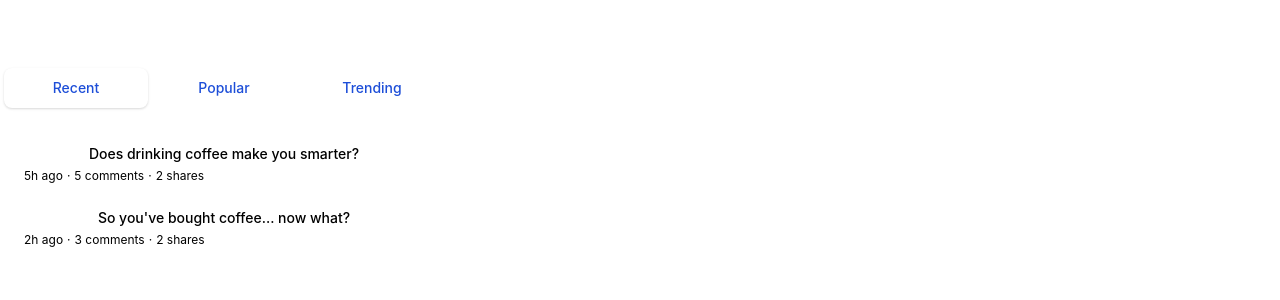
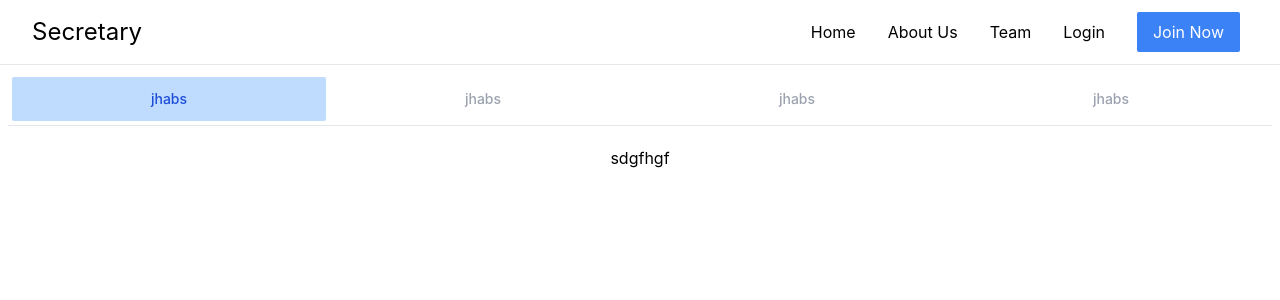
Before and after one commit to go367it/To-Do-App, a React (Create React App) app: page /tasks in a window 1280 px wide. Shown: the top 300 px of the page. Built offline with nearby package versions, Linux system fonts and the light colour scheme.

Commit message:
added tabs usind tailwing and headless ui

```diff
--- a/package.json
+++ b/package.json
@@ -13,8 +13,10 @@
     "postcss": "7",
     "react": "^17.0.2",
     "react-dom": "^17.0.2",
+    "react-redux": "^7.2.5",
     "react-router-dom": "^5.3.0",
     "react-scripts": "4.0.3",
+    "redux": "^4.1.1",
     "tailwindcss": "npm:@tailwindcss/postcss7-compat",
     "web-vitals": "^1.0.1"
   },
--- a/src/App.js
+++ b/src/App.js
@@ -5,6 +5,7 @@ import {
   Route
 } from "react-router-dom"
 
+import Navbar from './components/Navbar'
 import Homepage from './pages/Homepage'
 import Signup from './pages/Signup'
 import Login from './pages/Login'
@@ -14,6 +15,7 @@ function App() {
   return (
     <div className="App">
       <Router>
+        <Navbar />
         <Switch>
           <Route path='/' exact component={Homepage} />
           <Route path='/signup' exact component={Signup} />
--- a/src/components/Navbar.js
+++ b/src/components/Navbar.js
@@ -1,158 +1,78 @@
-import React,{Fragment} from 'react'
-import { Disclosure, Menu, Transition } from '@headlessui/react'
-import { BellIcon, MenuIcon, XIcon } from '@heroicons/react/outline'
-
-const navigation = [
-    { name: 'Dashboard', href: '#', current: true },
-    { name: 'Team', href: '#', current: false },
-    { name: 'Projects', href: '#', current: false },
-    { name: 'Calendar', href: '#', current: false },
-  ]
-
-  function classNames(...classes) {
-    return classes.filter(Boolean).join(' ')
-  }
+import React from 'react'
+import {MenuIcon} from '@heroicons/react/outline'
+import {Link} from 'react-router-dom'
 
 const Navbar = () => {
+    const toggleMenu = () =>{
+        // menu.classList.toggle('hidden')
+        document.querySelector('.mobile-menu').classList.toggle('hidden')
+    }
+
     return (
-        <div>
-            <Disclosure as="nav" className="bg-blue-600">
-      {({ open }) => (
-        <>
-          <div className="max-w-7xl mx-auto px-2 sm:px-6 lg:px-8">
-            <div className="relative flex items-center justify-between h-16">
-              <div className="absolute inset-y-0 left-0 flex items-center sm:hidden">
-                {/* Mobile menu button*/}
-                <Disclosure.Button className="inline-flex items-center justify-center p-2 rounded-md text-gray-400 hover:text-white hover:bg-gray-700 focus:outline-none focus:ring-2 focus:ring-inset focus:ring-white">
-                  <span className="sr-only">Open main menu</span>
-                  {open ? (
-                    <XIcon className="block h-6 w-6" aria-hidden="true" />
-                  ) : (
-                    <MenuIcon className="block h-6 w-6" aria-hidden="true" />
-                  )}
-                </Disclosure.Button>
-              </div>
-              <div className="flex-1 flex items-center justify-center sm:items-stretch sm:justify-start">
-                <div className="flex-shrink-0 flex items-center">
-                  <img
-                    className="block lg:hidden h-8 w-auto"
-                    src="https://tailwindui.com/img/logos/workflow-mark-indigo-500.svg"
-                    alt="Workflow"
-                  />
-                  <img
-                    className="hidden lg:block h-8 w-auto"
-                    src="https://tailwindui.com/img/logos/workflow-logo-indigo-500-mark-white-text.svg"
-                    alt="Workflow"
-                  />
+      <div>
+        <div className="py-3">
+
+            <div className="flex justify-between w-screen">
+
+                <div className="primary ml-8 flex items-center gap-4 md:gap-6">
+                    <Link to='/'>
+                      <h2 className="text-2xl md:text-2xl">Secretary</h2>
+                    </Link>
                 </div>
-                <div className="hidden sm:block sm:ml-6">
-                  <div className="flex space-x-4">
-                    {navigation.map((item) => (
-                      <a
-                        key={item.name}
-                        href={item.href}
-                        className={classNames(
-                          item.current ? 'bg-gray-900 text-white' : 'text-gray-300 hover:bg-gray-700 hover:text-white',
-                          'px-3 py-2 rounded-md text-sm font-medium'
-                        )}
-                        aria-current={item.current ? 'page' : undefined}
-                      >
-                        {item.name}
-                      </a>
-                    ))}
-                  </div>
+
+                <div className="secondary hidden md:flex items-center gap-8">
+
+                    <a>Home</a>
+                    <a>About Us</a>
+                    <a>Team</a>
+                    <a>Login</a>
+
+                    <button className="bg-blue-500 py-2 px-4 rounded-sm mr-10 text-white
+                    hover:bg-blue-600 transition duration-300 ease-in-out">
+                        Join Now
+                    </button>
+
                 </div>
-              </div>
-              <div className="absolute inset-y-0 right-0 flex items-center pr-2 sm:static sm:inset-auto sm:ml-6 sm:pr-0">
-                <button
-                  type="button"
-                  className="bg-gray-800 p-1 rounded-full text-gray-400 hover:text-white focus:outline-none focus:ring-2 focus:ring-offset-2 focus:ring-offset-gray-800 focus:ring-white"
-                >
-                  <span className="sr-only">View notifications</span>
-                  <BellIcon className="h-6 w-6" aria-hidden="true" />
+
+                {/* for mobile view hamburger button */}
+                <div className="md:hidden flex items-center h-12 w-12 mr-3">
+                    <button onClick={()=>toggleMenu()} className="mobile-menu-button py-2 px-3 focus:ring-2 focus:ring-gray-600 rounded-sm">
+                        <MenuIcon className="block h-6 w-6" />
+                    </button>
+                </div>
+
+            </div>
+
+            {/* list for mobile view */}
+            <div className="mobile-menu hidden md:hidden p-5 w-screen" toggle="hidden">
+
+                <button className="bg-gray-100 my-2 w-full py-2 px-4 rounded-sm mr-10
+                    hover:bg-gray-300 transition duration-300 ease-in-out">
+                    Home
+                </button>
+                <button className="bg-gray-100 my-2 w-full py-2 px-4 rounded-sm mr-10
+                    hover:bg-gray-300 transition duration-300 ease-in-out">
+                    About Us
+                </button>
+                <button className="bg-gray-100 my-2 w-full py-2 px-4 rounded-sm mr-10
+                    hover:bg-gray-300 transition duration-300 ease-in-out">
+                    Team
+                </button>
+                <button className="bg-gray-100 my-2 w-full py-2 px-4 rounded-sm mr-10
+                    hover:bg-gray-300 transition duration-300 ease-in-out">
+                    Login
+                </button>
+                <button className="bg-blue-500 my-2 w-full py-2 px-4 rounded-lg mr-10 text-white
+                    hover:bg-blue-600 transition duration-300 ease-in-out">
+                    Join Now
                 </button>
 
-                {/* Profile dropdown */}
-                <Menu as="div" className="ml-3 relative">
-                  <div>
-                    <Menu.Button className="bg-gray-800 flex text-sm rounded-full focus:outline-none focus:ring-2 focus:ring-offset-2 focus:ring-offset-gray-800 focus:ring-white">
-                      <span className="sr-only">Open user menu</span>
-                      <img
-                        className="h-8 w-8 rounded-full"
-                        src="https://images.unsplash.com/photo-1472099645785-5658abf4ff4e?ixlib=rb-1.2.1&ixid=eyJhcHBfaWQiOjEyMDd9&auto=format&fit=facearea&facepad=2&w=256&h=256&q=80"
-                        alt=""
-                      />
-                    </Menu.Button>
-                  </div>
-                  <Transition
-                    as={Fragment}
-                    enter="transition ease-out duration-100"
-                    enterFrom="transform opacity-0 scale-95"
-                    enterTo="transform opacity-100 scale-100"
-                    leave="transition ease-in duration-75"
-                    leaveFrom="transform opacity-100 scale-100"
-                    leaveTo="transform opacity-0 scale-95"
-                  >
-                    <Menu.Items className="origin-top-right absolute right-0 mt-2 w-48 rounded-md shadow-lg py-1 bg-white ring-1 ring-black ring-opacity-5 focus:outline-none">
-                      <Menu.Item>
-                        {({ active }) => (
-                          <a
-                            href="#"
-                            className={classNames(active ? 'bg-gray-100' : '', 'block px-4 py-2 text-sm text-gray-700')}
-                          >
-                            Your Profile
-                          </a>
-                        )}
-                      </Menu.Item>
-                      <Menu.Item>
-                        {({ active }) => (
-                          <a
-                            href="#"
-                            className={classNames(active ? 'bg-gray-100' : '', 'block px-4 py-2 text-sm text-gray-700')}
-                          >
-                            Settings
-                          </a>
-                        )}
-                      </Menu.Item>
-                      <Menu.Item>
-                        {({ active }) => (
-                          <a
-                            href="#"
-                            className={classNames(active ? 'bg-gray-100' : '', 'block px-4 py-2 text-sm text-gray-700')}
-                          >
-                            Sign out
-                          </a>
-                        )}
-                      </Menu.Item>
-                    </Menu.Items>
-                  </Transition>
-                </Menu>
-              </div>
             </div>
-          </div>
 
-          <Disclosure.Panel className="sm:hidden">
-            <div className="px-2 pt-2 pb-3 space-y-1">
-              {navigation.map((item) => (
-                <a
-                  key={item.name}
-                  href={item.href}
-                  className={classNames(
-                    item.current ? 'bg-gray-900 text-white' : 'text-gray-300 hover:bg-gray-700 hover:text-white',
-                    'block px-3 py-2 rounded-md text-base font-medium'
-                  )}
-                  aria-current={item.current ? 'page' : undefined}
-                >
-                  {item.name}
-                </a>
-              ))}
-            </div>
-          </Disclosure.Panel>
-        </>
-      )}
-    </Disclosure>
         </div>
-    )
+        <hr />
+      </div>
+    );
 }
 
 export default Navbar
--- a/src/pages/Tasks/Tasks.js
+++ b/src/pages/Tasks/Tasks.js
@@ -6,119 +6,120 @@ function classNames(...classes) {
 }
 
 export default function Example() {
-  let [categories] = useState({
-    Recent: [
-      {
-        id: 1,
-        title: 'Does drinking coffee make you smarter?',
-        date: '5h ago',
-        commentCount: 5,
-        shareCount: 2,
-      },
-      {
-        id: 2,
-        title: "So you've bought coffee... now what?",
-        date: '2h ago',
-        commentCount: 3,
-        shareCount: 2,
-      },
-    ],
-    Popular: [
-      {
-        id: 1,
-        title: 'Is tech making coffee better or worse?',
-        date: 'Jan 7',
-        commentCount: 29,
-        shareCount: 16,
-      },
-      {
-        id: 2,
-        title: 'The most innovative things happening in coffee',
-        date: 'Mar 19',
-        commentCount: 24,
-        shareCount: 12,
-      },
-    ],
-    Trending: [
-      {
-        id: 1,
-        title: 'Ask Me Anything: 10 answers to your questions about coffee',
-        date: '2d ago',
-        commentCount: 9,
-        shareCount: 5,
-      },
-      {
-        id: 2,
-        title: "The worst advice we've ever heard about coffee",
-        date: '4d ago',
-        commentCount: 1,
-        shareCount: 2,
-      },
-    ],
-  })
 
   return (
-    <div className="w-full max-w-md px-2 py-16 sm:px-0">
+    <div>
+      <div className="w-screen px-2 py-2">
         <Tab.Group>
-        <Tab.List className="flex p-1 space-x-1 bg-blue-900/20 rounded-xl">
-          {Object.keys(categories).map((category) => (
+          <Tab.List className="flex p-1">
+
             <Tab
-              key={category}
+            key='1'
             className={({ selected }) =>
             classNames(
-                  'w-full py-2.5 text-sm leading-5 font-medium text-blue-700 rounded-lg',
-                  'focus:outline-none focus:ring-2 ring-offset-2 ring-offset-blue-400 ring-white ring-opacity-60',
+              'w-full py-3 rounded-sm text-sm leading-5 font-medium transition duration-500',
+              'active:text-blue-500',
               selected
-                    ? 'bg-white shadow'
-                    : 'text-blue-100 hover:bg-white/[0.12] hover:text-white'
+                ? 'bg-blue-200 text-blue-700'
+                : 'text-gray-400'
             )
             }
             >
-              {category}
+              jhabs
             </Tab>
-          ))}
+
+            <Tab
+            key='2'
+            className={({ selected }) =>
+            classNames(
+              'w-full py-3 rounded-sm text-sm leading-5 font-medium transition duration-500',
+              'active:text-blue-500',
+              selected
+                ? 'bg-blue-200 text-blue-700'
+                : 'text-gray-400'
+            )
+            }
+            >
+              jhabs
+            </Tab>
+
+            <Tab
+            key='3'
+            className={({ selected }) =>
+            classNames(
+              'w-full py-3 rounded-sm text-sm leading-5 font-medium transition duration-500',
+              'active:text-blue-500',
+              selected
+                ? 'bg-blue-200 text-blue-700'
+                : 'text-gray-400'
+            )
+            }
+            >
+              jhabs
+            </Tab>
+
+            <Tab
+            key='4'
+            className={({ selected }) =>
+            classNames(
+              'w-full py-3 rounded-sm text-sm leading-5 font-medium transition duration-500',
+              'active:text-blue-500',
+              selected
+                ? 'bg-blue-200 text-blue-700'
+                : 'text-gray-400'
+            )
+            }
+            >
+              jhabs
+            </Tab>
+
           </Tab.List>
+          <hr />
           <Tab.Panels className="mt-2">
-          {Object.values(categories).map((posts, idx) => (
+
             <Tab.Panel
-              key={idx}
+                key='1'
                 className={classNames(
                   'bg-white rounded-xl p-3',
                   'focus:outline-none focus:ring-2 ring-offset-2 ring-offset-blue-400 ring-white ring-opacity-60'
                 )}
               >
-              <ul>
-                {posts.map((post) => (
-                  <li
-                    key={post.id}
-                    className="relative p-3 rounded-md hover:bg-coolGray-100"
+                sdgfhgf
+            </Tab.Panel>
+
+            <Tab.Panel
+                key='2'
+                className={classNames(
+                  'bg-white rounded-xl p-3',
+                  'focus:outline-none focus:ring-2 ring-offset-2 ring-offset-blue-400 ring-white ring-opacity-60'
+                )}
               >
-                    <h3 className="text-sm font-medium leading-5">
-                      {post.title}
-                    </h3>
+                sdgfhgf
+            </Tab.Panel>
 
-                    <ul className="flex mt-1 space-x-1 text-xs font-normal leading-4 text-coolGray-500">
-                      <li>{post.date}</li>
-                      <li>&middot;</li>
-                      <li>{post.commentCount} comments</li>
-                      <li>&middot;</li>
-                      <li>{post.shareCount} shares</li>
-                    </ul>
+            <Tab.Panel
+                key='3'
+                className={classNames(
+                  'bg-white rounded-xl p-3',
+                  'focus:outline-none focus:ring-2 ring-offset-2 ring-offset-blue-400 ring-white ring-opacity-60'
+                )}
+              >
+                sdgfhgf
+            </Tab.Panel>
 
-                    <a
-                      href="#"
+            <Tab.Panel
+                key='4'
                 className={classNames(
-                        'absolute inset-0 rounded-md',
-                        'focus:z-10 focus:outline-none focus:ring-2 ring-blue-400'
+                  'bg-white rounded-xl p-3',
+                  'focus:outline-none focus:ring-2 ring-offset-2 ring-offset-blue-400 ring-white ring-opacity-60'
                 )}
-                    />
-                  </li>
-                ))}
-              </ul>
+              >
+                sdgfhgf
             </Tab.Panel>
-          ))}
+
           </Tab.Panels>
         </Tab.Group>
       </div>
+    </div>
   )
 }
```
Also changed, not shown: src/pages/Homepage.js (+4 -7 lines), src/actions/index.js (added), src/reducers/index.js (added), src/store.js (added), 1 other file (tests, documents, lock files or other folders). Lines whose indentation alone changed are shown as unchanged.
